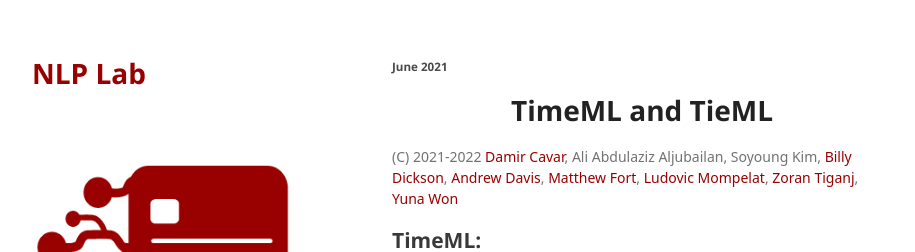
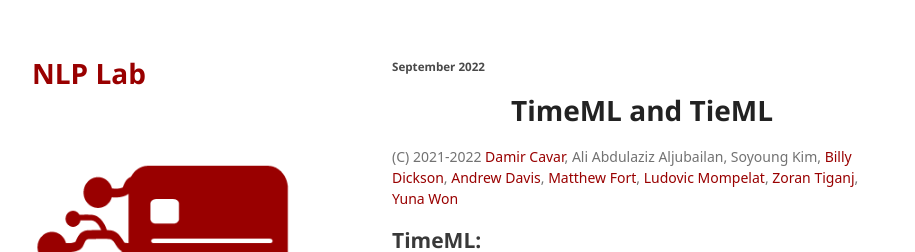
Before and after one commit to dcavar/nlp-lab.github.io, a Jekyll site: the page built from timeevents/tieml.md, in a window 1280 px wide and 900 px high. Shown: the top 252 px of the window, without its empty margins (178-1093 px from the left). Built offline with Jekyll 4.4.1, drawn with Linux system fonts in a browser that asks for light colours; some web fonts are replaced; our own code applies the rules of GitHub Pages for plain Markdown files.

```diff
--- a/timeevents/tieml.md
+++ b/timeevents/tieml.md
@@ -1,4 +1,4 @@
-##### June 2021
+##### September 2022
 
 # <center>TimeML and TieML</center>
 
```
Also changed, not shown: timeevents/README.md (+2 -0 lines), 1 other file.
